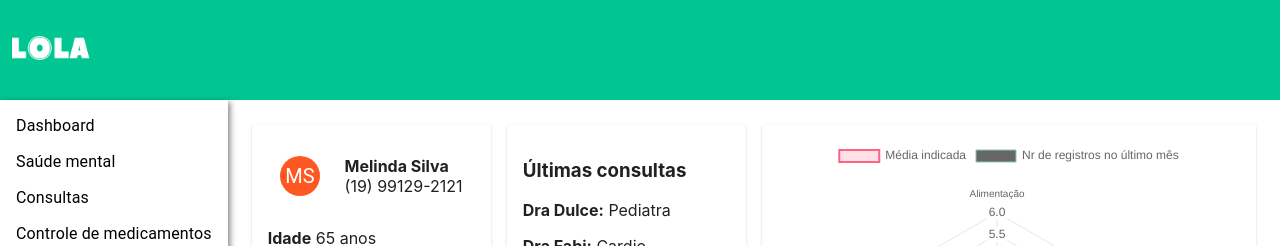
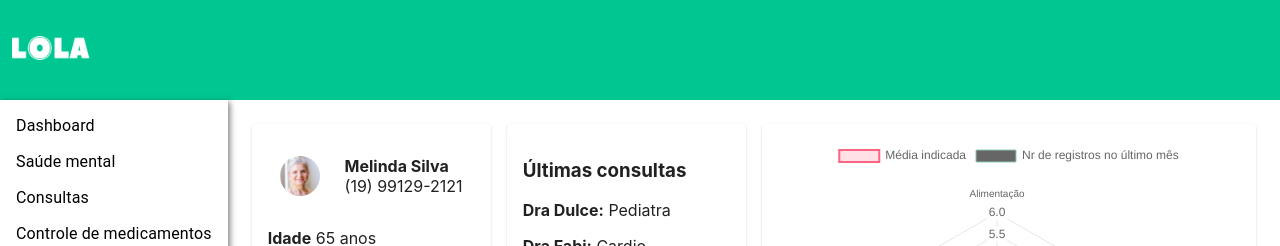
Before and after one commit to HeitorBRaymundo/lola-hackathon-frontend, a React (Create React App) app: page / in a window 1280 px wide. Shown: the top 246 px of the page. Built offline with nearby package versions, Linux system fonts and the light colour scheme.

Commit message:
adding foto on avatar

```diff
--- a/src/pages/home/Home.tsx
+++ b/src/pages/home/Home.tsx
@@ -20,6 +20,8 @@ import { Radar } from 'react-chartjs-2';
 import { LayoutContent } from '../../components/Layout/Layout';
 import styled from 'styled-components';
 import ReactSpeedometer, { CustomSegmentLabelPosition } from 'react-d3-speedometer';
+
+import foto from './foto.jpeg';
 
 ChartJS.register(
   RadialLinearScale,
@@ -84,7 +86,7 @@ const Home: React.FC = () => {
               <Card>
                 <AvatarCardContent>
                   <Row>
-                    <Avatar sx={{ bgcolor: deepOrange[500] }}> MS </Avatar>
+                    <Avatar sx={{ bgcolor: deepOrange[500] }} src={foto}> MS </Avatar>
                     <NameSection>
                       <p>
                         <strong>Melinda Silva</strong> <br />
```
Also changed, not shown: src/pages/home/foto.jpeg (added).
